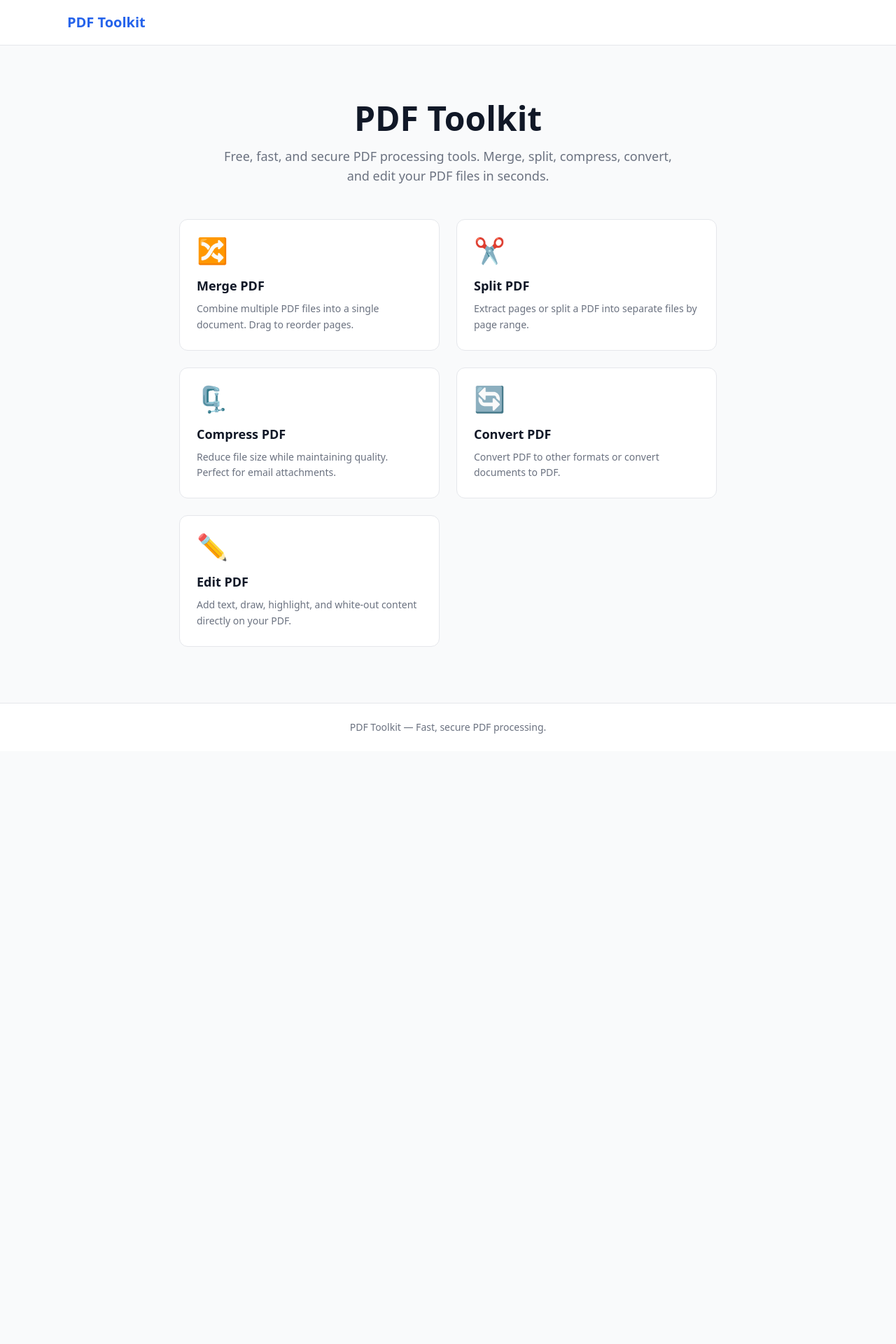
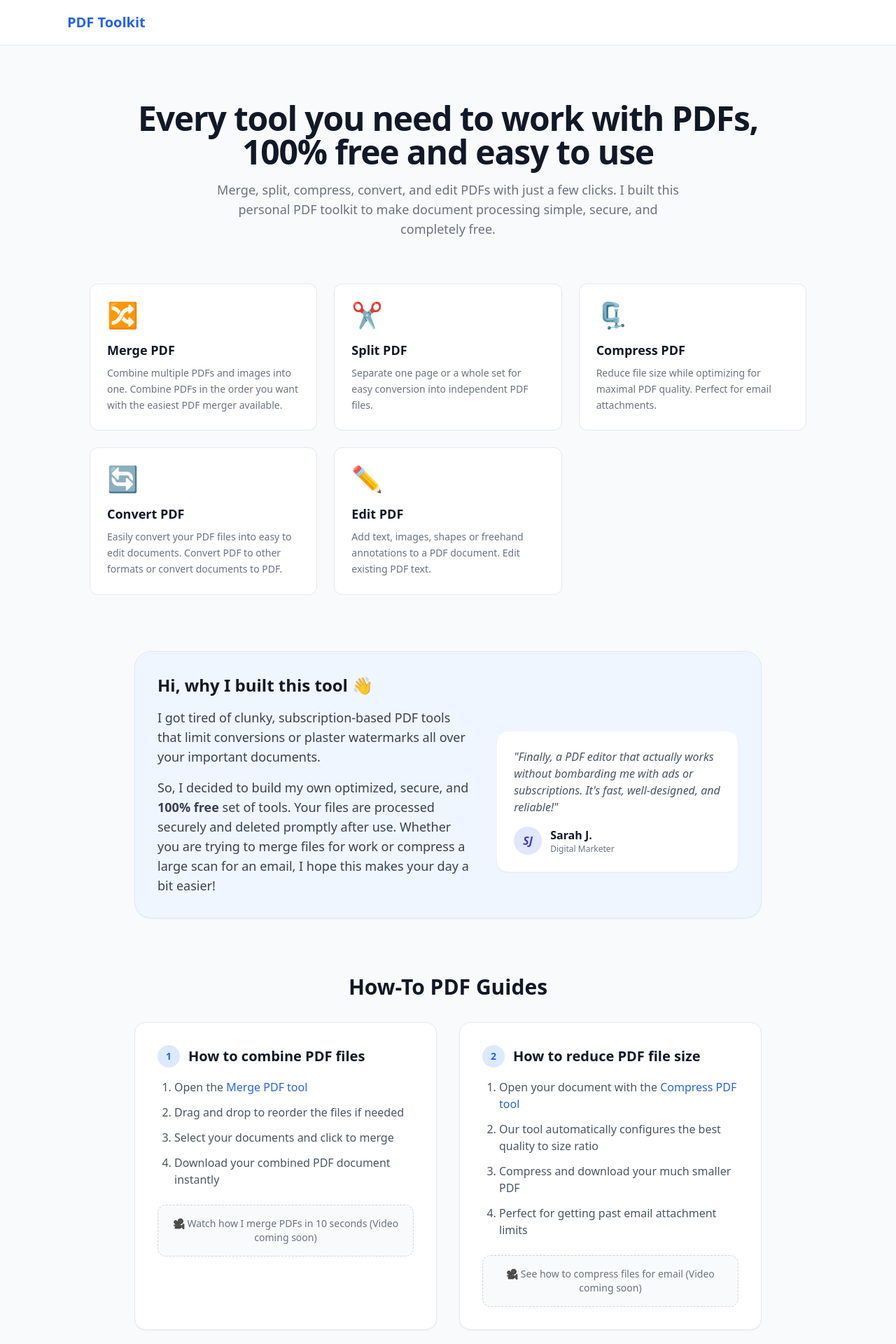
Before and after one commit to bhargav59/PdfEdit, a Next.js app in the folder frontend/: page / in a window 1280 px wide. Shown: the top 1920 px of the page at 70% size. Before the commit the page ends 1073 px from the top, so only its background shows below. Built offline with nearby package versions, Linux system fonts and the light colour scheme.

Commit message:
Enhance SEO for frontend landing page with 2026 trends

```diff
--- a/frontend/app/layout.tsx
+++ b/frontend/app/layout.tsx
@@ -6,8 +6,21 @@ import "./globals.css";
 const inter = Inter({ subsets: ["latin"], variable: "--font-inter" });
 
 export const metadata: Metadata = {
-  title: "PDF Toolkit",
-  description: "Professional PDF processing tools — merge, split, compress, and convert your PDF files.",
+  title: "My Free Personal PDF Editor — Merge, Split & Compress (2026)",
+  description: "Every tool you need to use PDFs, at your fingertips. 100% free and easy to use! Give it a try to merge, split, compress, convert, and edit PDFs.",
+  keywords: ["100% free", "easy to use", "merge PDF", "split PDF", "compress PDF", "convert PDF", "edit PDF", "PDF editor", "PDF toolkit"],
+  openGraph: {
+    title: "My Free Personal PDF Editor — Merge, Split & Compress (2026)",
+    description: "Every tool you need to use PDFs, at your fingertips. 100% free and easy to use!",
+    type: "website",
+    url: "https://pdftoolkit.com",
+    siteName: "PDF Toolkit",
+  },
+  twitter: {
+    card: "summary_large_image",
+    title: "My Free Personal PDF Editor — Merge, Split & Compress (2026)",
+    description: "Every tool you need to use PDFs, at your fingertips. 100% free and easy to use!",
+  }
 };
 
 export default function RootLayout({
--- a/frontend/app/page.tsx
+++ b/frontend/app/page.tsx
@@ -3,32 +3,32 @@ import ToolCard from "@/components/ToolCard";
 const tools = [
   {
     title: "Merge PDF",
-    description: "Combine multiple PDF files into a single document. Drag to reorder pages.",
-    icon: "\uD83D\uDD00",
+    description: "Combine multiple PDFs and images into one. Combine PDFs in the order you want with the easiest PDF merger available.",
+    icon: "🔀",
     href: "/tools/merge",
   },
   {
     title: "Split PDF",
-    description: "Extract pages or split a PDF into separate files by page range.",
-    icon: "\u2702\uFE0F",
+    description: "Separate one page or a whole set for easy conversion into independent PDF files.",
+    icon: "✂️",
     href: "/tools/split",
   },
   {
     title: "Compress PDF",
-    description: "Reduce file size while maintaining quality. Perfect for email attachments.",
-    icon: "\uD83D\uDDDC\uFE0F",
+    description: "Reduce file size while optimizing for maximal PDF quality. Perfect for email attachments.",
+    icon: "🗜️",
     href: "/tools/compress",
   },
   {
     title: "Convert PDF",
-    description: "Convert PDF to other formats or convert documents to PDF.",
-    icon: "\uD83D\uDD04",
+    description: "Easily convert your PDF files into easy to edit documents. Convert PDF to other formats or convert documents to PDF.",
+    icon: "🔄",
     href: "/tools/convert",
   },
   {
     title: "Edit PDF",
-    description: "Add text, draw, highlight, and white-out content directly on your PDF.",
-    icon: "\u270F\uFE0F",
+    description: "Add text, images, shapes or freehand annotations to a PDF document. Edit existing PDF text.",
+    icon: "✏️",
     href: "/tools/edit",
   },
 ];
@@ -36,16 +36,18 @@ const tools = [
 export default function HomePage() {
   return (
     <div className="py-12">
-      <div className="text-center mb-12">
-        <h1 className="text-4xl sm:text-5xl font-bold text-gray-900 mb-4">
-          PDF Toolkit
+      {/* Hero Section */}
+      <div className="text-center mb-16">
+        <h1 className="text-4xl sm:text-5xl font-bold text-gray-900 mb-4 tracking-tight">
+          Every tool you need to work with PDFs, <br/>100% free and easy to use
         </h1>
         <p className="text-lg text-gray-500 max-w-2xl mx-auto">
-          Free, fast, and secure PDF processing tools. Merge, split, compress, convert, and edit your PDF files in seconds.
+          Merge, split, compress, convert, and edit PDFs with just a few clicks. I built this personal PDF toolkit to make document processing simple, secure, and completely free.
         </p>
       </div>
 
-      <div className="grid grid-cols-1 md:grid-cols-2 gap-6 max-w-3xl mx-auto">
+      {/* Tools Grid */}
+      <div className="grid grid-cols-1 md:grid-cols-2 lg:grid-cols-3 gap-6 max-w-5xl mx-auto mb-20">
         {tools.map((tool) => (
           <ToolCard
             key={tool.href}
@@ -56,6 +58,119 @@ export default function HomePage() {
           />
         ))}
       </div>
+
+      {/* Structured Data (JSON-LD) */}
+      <script
+        type="application/ld+json"
+        dangerouslySetInnerHTML={{
+          __html: JSON.stringify({
+            "@context": "https://schema.org",
+            "@type": "SoftwareApplication",
+            "name": "PDF Toolkit",
+            "applicationCategory": "UtilitiesApplication",
+            "operatingSystem": "All",
+            "description": "Every tool you need to use PDFs, at your fingertips. 100% free and easy to use. Merge, split, compress, convert, and edit PDFs.",
+            "offers": {
+              "@type": "Offer",
+              "price": "0",
+              "priceCurrency": "USD"
+            }
+          })
+        }}
+      />
+
+      <script
+        type="application/ld+json"
+        dangerouslySetInnerHTML={{
+          __html: JSON.stringify({
+            "@context": "https://schema.org",
+            "@type": "FAQPage",
+            "mainEntity": [
+              {
+                "@type": "Question",
+                "name": "How to combine PDF files?",
+                "acceptedAnswer": {
+                  "@type": "Answer",
+                  "text": "Open the Merge PDF tool. Drag and drop your files, reorder them if needed, and click merge to get a single document."
+                }
+              },
+              {
+                "@type": "Question",
+                "name": "How to reduce PDF file size?",
+                "acceptedAnswer": {
+                  "@type": "Answer",
+                  "text": "Open your document with the Compress PDF tool. We automatically optimize your file and give you a compressed version perfect for email."
+                }
+              }
+            ]
+          })
+        }}
+      />
+
+      {/* EEAT Section */}
+      <div className="max-w-4xl mx-auto mb-20 bg-blue-50 p-8 rounded-3xl shadow-sm border border-blue-100">
+        <h2 className="text-2xl font-bold text-gray-900 mb-4">Hi, why I built this tool 👋</h2>
+        <div className="flex flex-col md:flex-row gap-8 items-center">
+          <div className="flex-1 text-gray-700 space-y-4 text-lg">
+            <p>
+              I got tired of clunky, subscription-based PDF tools that limit conversions or plaster watermarks all over your important documents.
+            </p>
+            <p>
+              So, I decided to build my own optimized, secure, and <strong>100% free</strong> set of tools. Your files are processed securely and deleted promptly after use. Whether you are trying to merge files for work or compress a large scan for an email, I hope this makes your day a bit easier!
+            </p>
+          </div>
+          <div className="w-full md:w-5/12 bg-white p-6 rounded-2xl shadow-sm border border-gray-100 italic text-gray-600">
+            "Finally, a PDF editor that actually works without bombarding me with ads or subscriptions. It's fast, well-designed, and reliable!"
+            <div className="mt-4 flex items-center">
+              <div className="w-10 h-10 bg-indigo-100 rounded-full flex items-center justify-center text-indigo-700 font-bold mr-3">SJ</div>
+              <div>
+                <div className="font-semibold text-gray-900 not-italic">Sarah J.</div>
+                <div className="text-xs not-italic text-gray-500">Digital Marketer</div>
+              </div>
+            </div>
+          </div>
+        </div>
+      </div>
+
+      {/* How-To / FAQ Section */}
+      <div className="max-w-4xl mx-auto">
+        <h2 className="text-3xl font-bold text-gray-900 mb-8 text-center">How-To PDF Guides</h2>
+        <div className="grid grid-cols-1 md:grid-cols-2 gap-8">
+          <div className="bg-white p-8 rounded-2xl shadow-sm border border-gray-200">
+            <h3 className="text-xl font-bold mb-4 flex items-center text-gray-900">
+              <span className="w-8 h-8 rounded-full bg-blue-100 text-blue-600 flex items-center justify-center mr-3 text-sm">1</span>
+              How to combine PDF files
+            </h3>
+            <ol className="list-decimal list-outside text-gray-600 space-y-3 ml-4 pl-2 mb-6">
+              <li>Open the <a href="/tools/merge" className="text-blue-600 hover:text-blue-800 font-medium">Merge PDF tool</a></li>
+              <li>Drag and drop to reorder the files if needed</li>
+              <li>Select your documents and click to merge</li>
+              <li>Download your combined PDF document instantly</li>
+            </ol>
+            {/* Video Placeholder (Trend #4) */}
+            <div className="bg-gray-50 rounded-xl p-4 text-center text-sm font-medium text-gray-500 border border-dashed border-gray-300">
+               🎥 Watch how I merge PDFs in 10 seconds (Video coming soon)
+            </div>
+          </div>
+
+          <div className="bg-white p-8 rounded-2xl shadow-sm border border-gray-200">
+            <h3 className="text-xl font-bold mb-4 flex items-center text-gray-900">
+              <span className="w-8 h-8 rounded-full bg-blue-100 text-blue-600 flex items-center justify-center mr-3 text-sm">2</span>
+              How to reduce PDF file size
+            </h3>
+            <ol className="list-decimal list-outside text-gray-600 space-y-3 ml-4 pl-2 mb-6">
+              <li>Open your document with the <a href="/tools/compress" className="text-blue-600 hover:text-blue-800 font-medium">Compress PDF tool</a></li>
+              <li>Our tool automatically configures the best quality to size ratio</li>
+              <li>Compress and download your much smaller PDF</li>
+              <li>Perfect for getting past email attachment limits</li>
+            </ol>
+            {/* Video Placeholder (Trend #4) */}
+            <div className="bg-gray-50 rounded-xl p-4 text-center text-sm font-medium text-gray-500 border border-dashed border-gray-300">
+               🎥 See how to compress files for email (Video coming soon)
+            </div>
+          </div>
+        </div>
+      </div>
     </div>
   );
 }
```
